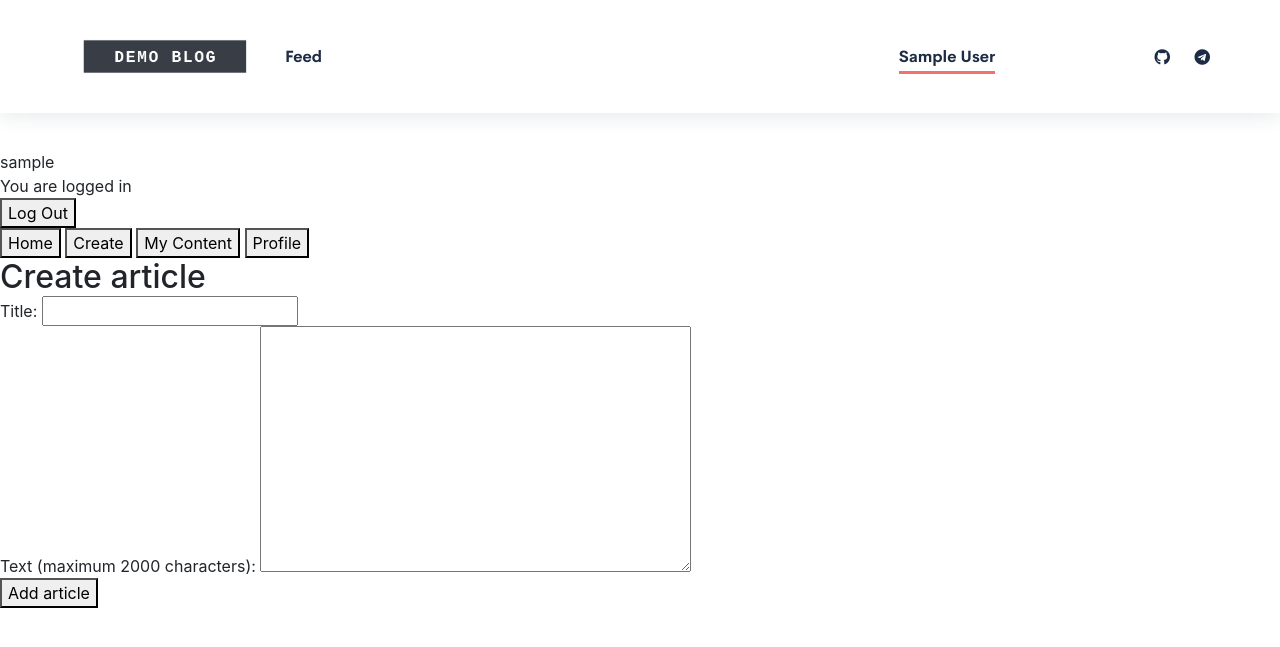
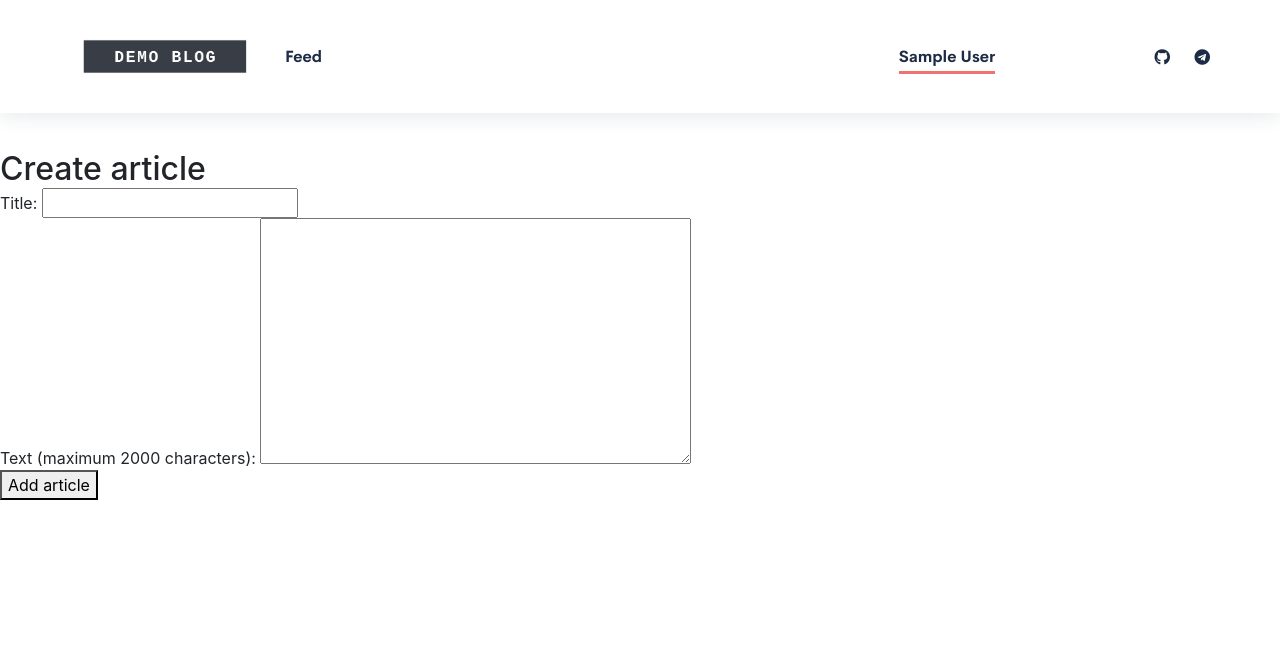
Before and after one commit to gt-pg1/demo_blog_dj, a Django app: page /create in a window 1280 px wide. Shown: the top 647 px of the page. Run offline with Django 4.2, Linux system fonts and the light colour scheme; the visitor is signed in with stand-in values (Sample User, id 1); some libraries are stand-ins or nearby versions; some web fonts are replaced.

Commit message:
favicon was added

```diff
--- a/blogblog/blog/templates/blog/base.html
+++ b/blogblog/blog/templates/blog/base.html
@@ -6,6 +6,7 @@
     <title>{% block title %} {% endblock %}</title>
     {{ form.media }}
     <link rel="canonical" href="{{ canonical_path }}">
+    <link rel="icon" type="image/png" href="{% static 'blog/favicon.ico' %}">
     <link rel="stylesheet" href="{% static 'blog/css/style.css' %}">
     <link rel="stylesheet" href="{% static 'blog/css/slick.css' %}">
     <link rel="stylesheet" href="{% static 'blog/css/jquery-ui.css' %}">
@@ -21,23 +22,7 @@
     <body>
         <div id="main">
             {% include 'blog/includes/header.html' %}
-            {{ user }}
-            {% if user_authenticated %}
-            <p>You are logged in</p>
-            <form action="{% url 'logout' %}" method="post">
-                {% csrf_token %}
-                <button type="submit">Log Out</button>
-            </form>
-            <button onclick="location.href='{% url 'feed' %}'">Home</button>
-            <button onclick="location.href='{% url 'create_content' %}'">Create</button>
-            <button onclick="location.href='{% url 'my_content' username=request.user.username %}'">My Content</button>
-            <button onclick="location.href='{% url 'user_edit' %}'">Profile</button>
-            {% else %}
-            <p>You are not logged in</p>
-            {% if not request.path == "/login" %}
-                <a href="{% url 'login' %}">Sign In</a>
-            {% endif %}
-        {% endif %}
+
             {% block content %}
             {% endblock %}
 
```
Also changed, not shown: blogblog/blog/static/blog/favicon.ico (added). Lines whose indentation alone changed are shown as unchanged.
